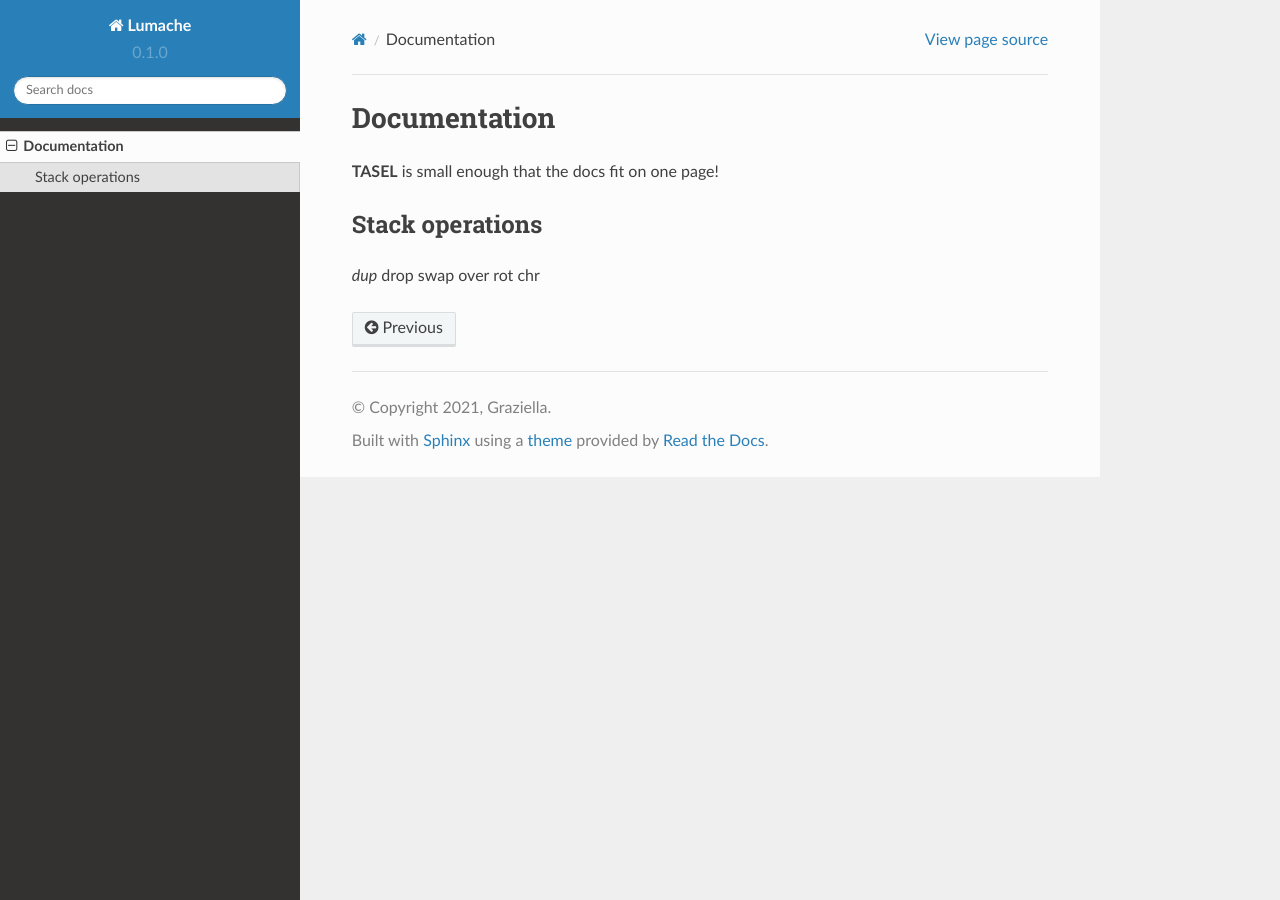
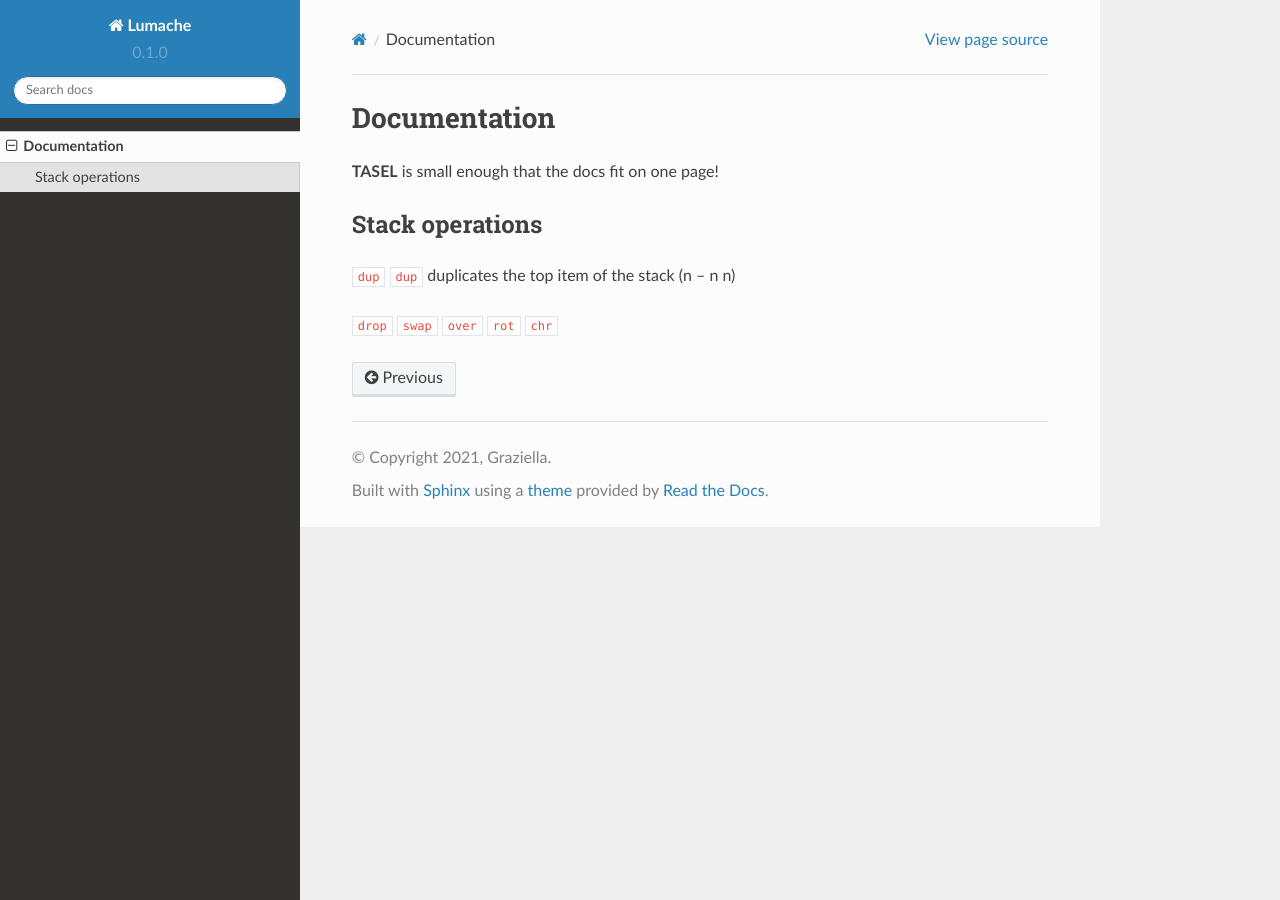
Before and after one commit to ThusEndingTheStory/TASEL-docs, a Sphinx documentation site: the page built from docs/source/docs.rst, in a window 1280 px wide. Built offline with Sphinx 7.4.7 and the Read the Docs theme 2.0.0, drawn with Linux system fonts in a browser that asks for light colours; pages that are not in the unit, such as notebooks, are missing from menus.

Commit message:
Update docs.rst

```diff
--- a/docs/source/docs.rst
+++ b/docs/source/docs.rst
@@ -7,4 +7,12 @@ Documentation
 Stack operations
 ----
 
-`dup` drop swap over rot chr
+``dup``
+``dup`` duplicates the top item of the stack
+(n -- n n)
+
+``drop``
+``swap``
+``over``
+``rot``
+``chr``
```
